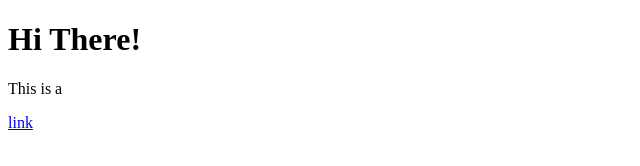
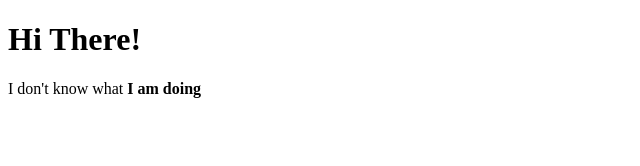
Before and after one commit to jaustinroyal/100-web-dev, a plain HTML site: page Section-12/understanding-the-dom/index.html in a window 1280 px wide. Shown: the whole page, without its empty margins (0-640 px from the left). Drawn offline with Linux system fonts and the light colour scheme.

Commit message:
Not done the whole but learned about moving and editing elements :I

```diff
--- a/Section-12/understanding-the-dom/app.js
+++ b/Section-12/understanding-the-dom/app.js
@@ -44,8 +44,7 @@
 
 // Removing Element
 {
-  // let userInput = prompt("Press enter to delete H1 text 'Hi There!'");
-
+  // let userI nput = prompt("Press enter to delete H1 text 'Hi There!'");
   // if (userInput == "") {
   //   let textH1 = document.querySelector("#textH1");
   //   textH1.remove();
@@ -53,3 +52,14 @@
   //   // textH1.parentElement.removeChild(textH1);
   // }
 }
+
+//moving elemens
+
+let firstParagraph = document.querySelector("body p");
+// firstParagraph.parentElement.append(firstParagraph);
+
+// innerHTML
+
+console.log(firstParagraph.innerHTML);
+
+firstParagraph.innerHTML = "I don't know what <strong> I am doing</strong> ";
--- a/Section-12/understanding-the-dom/index.html
+++ b/Section-12/understanding-the-dom/index.html
@@ -11,9 +11,11 @@
   </head>
   <body>
     <h1 id="textH1">Hi There!</h1>
-    <p class="var"> <!-- It means variable :)-->
+
+    <!-- It means variable :)-->
+    <p class="var">
       This is a
+      <a id="aTag" href="#">link</a>
     </p>
-    <a id='aTag' href="#">link</a>
   </body>
 </html>
```
